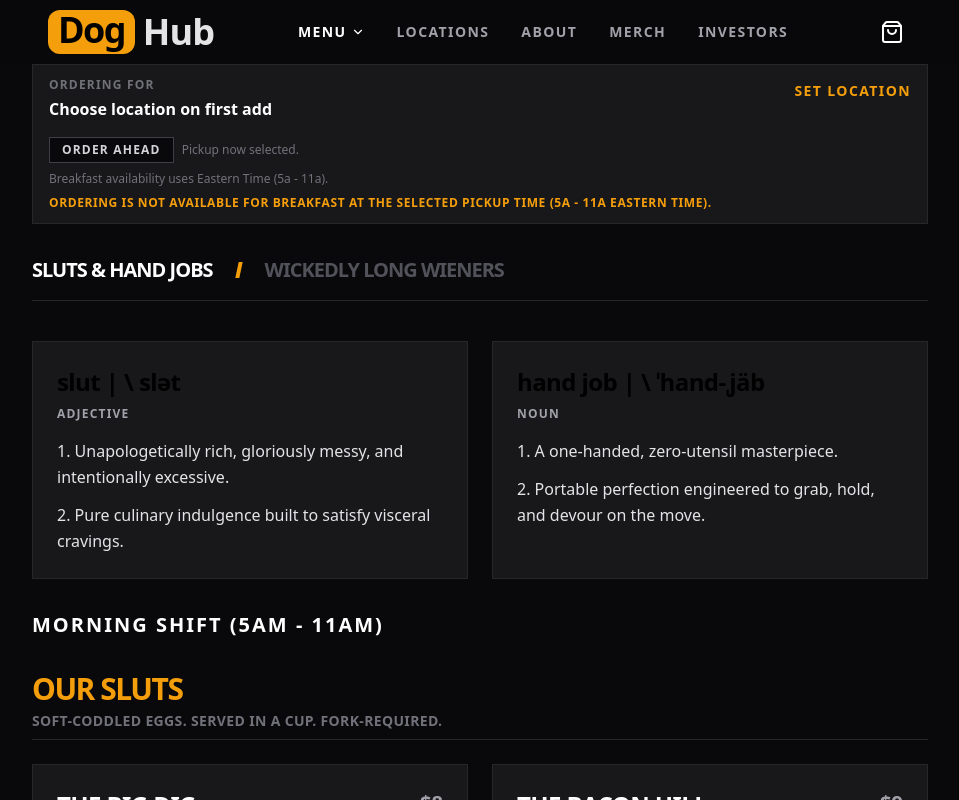
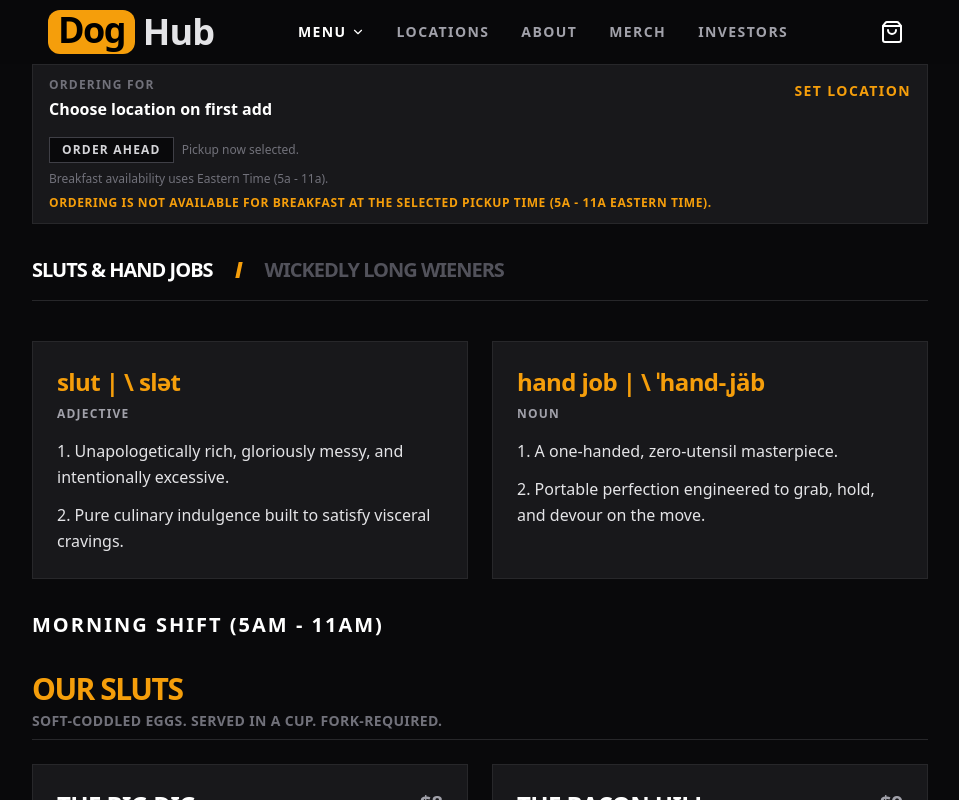
Before and after one commit to CAJustise/doghub-website, a React (Vite) app: page / in a window 1280 px wide. Both pictures are taken after a click on the button "MENU". Shown: the top 800 px of the page, without its empty margins (160-1119 px from the left). Built offline with nearby package versions, Linux system fonts and the light colour scheme.

Commit message:
Set breakfast lexicon term titles to orange

```diff
--- a/src/App.jsx
+++ b/src/App.jsx
@@ -688,7 +688,7 @@ const MethodSection = () => (
 const BreakfastLexiconSection = () => (
   <div className="mb-8 grid md:grid-cols-2 gap-6">
     <div className="bg-zinc-900 border border-zinc-800 p-6">
-      <p className="text-2xl font-black tracking-tight mb-2">slut | \ slət</p>
+      <p className="text-2xl font-black tracking-tight mb-2 text-amber-500">slut | \ slət</p>
       <p className="text-zinc-400 uppercase tracking-widest text-xs font-bold mb-4">adjective</p>
       <p className="text-zinc-200 leading-relaxed mb-3">
         1. Unapologetically rich, gloriously messy, and intentionally excessive.
@@ -699,7 +699,7 @@ const BreakfastLexiconSection = () => (
     </div>
 
     <div className="bg-zinc-900 border border-zinc-800 p-6">
-      <p className="text-2xl font-black tracking-tight mb-2">hand job | \ ˈhand-ˌjäb</p>
+      <p className="text-2xl font-black tracking-tight mb-2 text-amber-500">hand job | \ ˈhand-ˌjäb</p>
       <p className="text-zinc-400 uppercase tracking-widest text-xs font-bold mb-4">noun</p>
       <p className="text-zinc-200 leading-relaxed mb-3">
         1. A one-handed, zero-utensil masterpiece.
```
